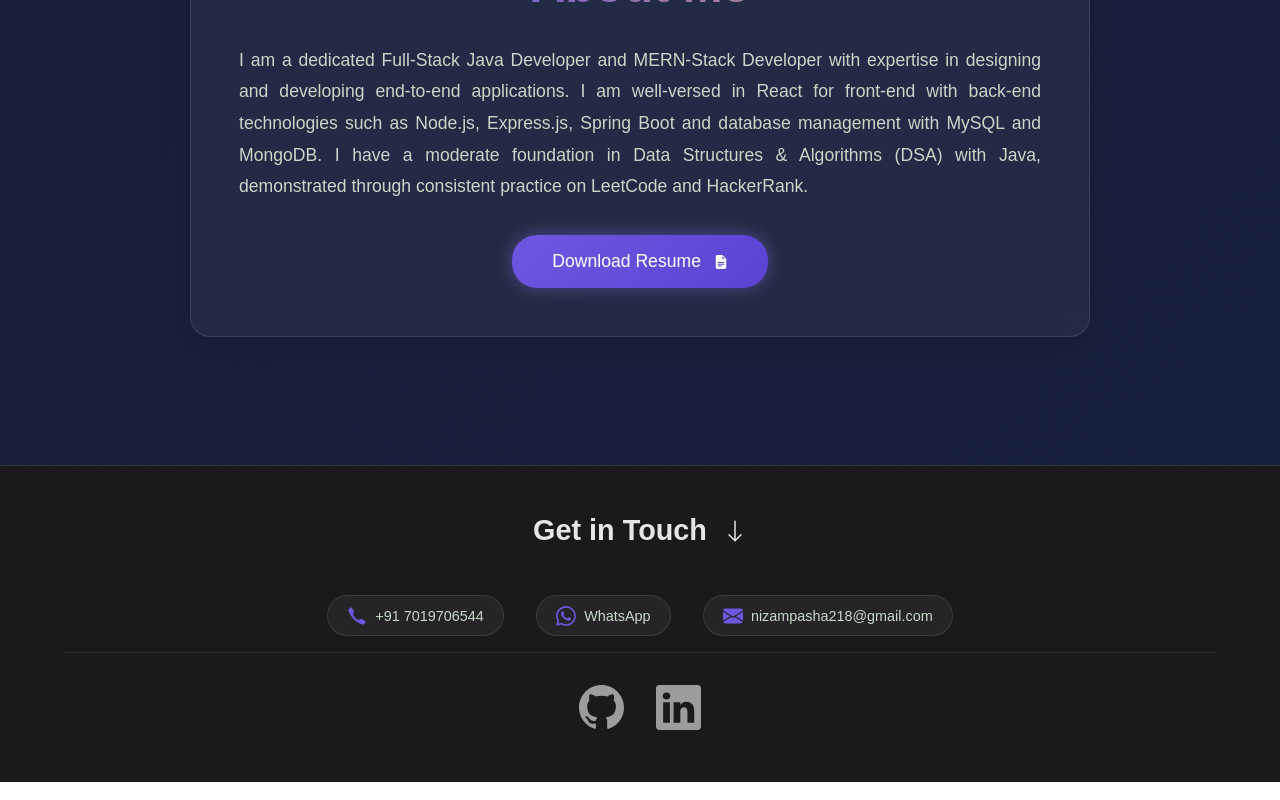
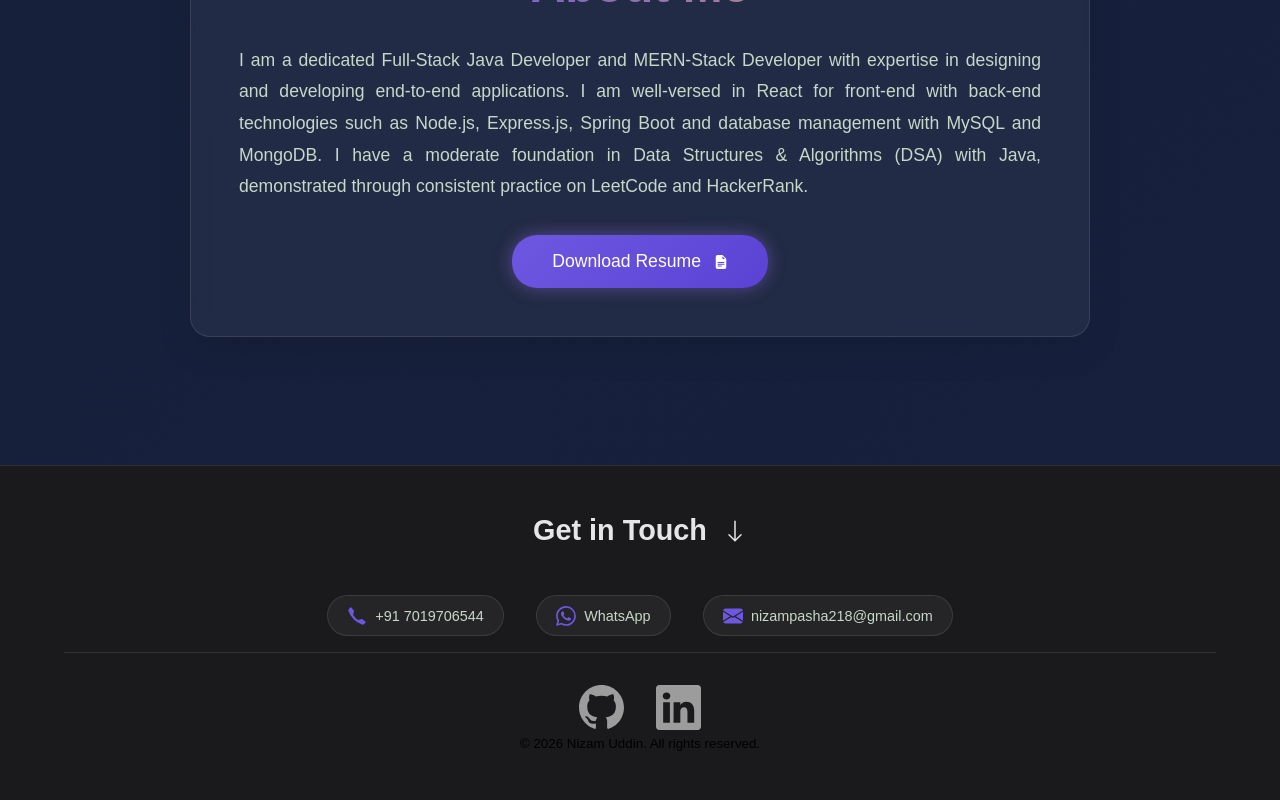
Before and after one commit to NizamUddin988/MyPortfolio, a React (Vite) app: page / in a window 1280 px wide. Shown: the part 7276-8076 px from the top of the page. Built offline with nearby package versions, Linux system fonts and the light colour scheme; no server answers.

Commit message:
Include copyright notice in footer
Add copyright notice with current year to footer

```diff
--- a/src/App.jsx
+++ b/src/App.jsx
@@ -708,6 +708,9 @@ function App() {
               </svg>
             </a>
           </div>
+           <small>
+    © {new Date().getFullYear()} Nizam Uddin. All rights reserved.
+  </small>
         </footer>
       </div>
     </>
```
